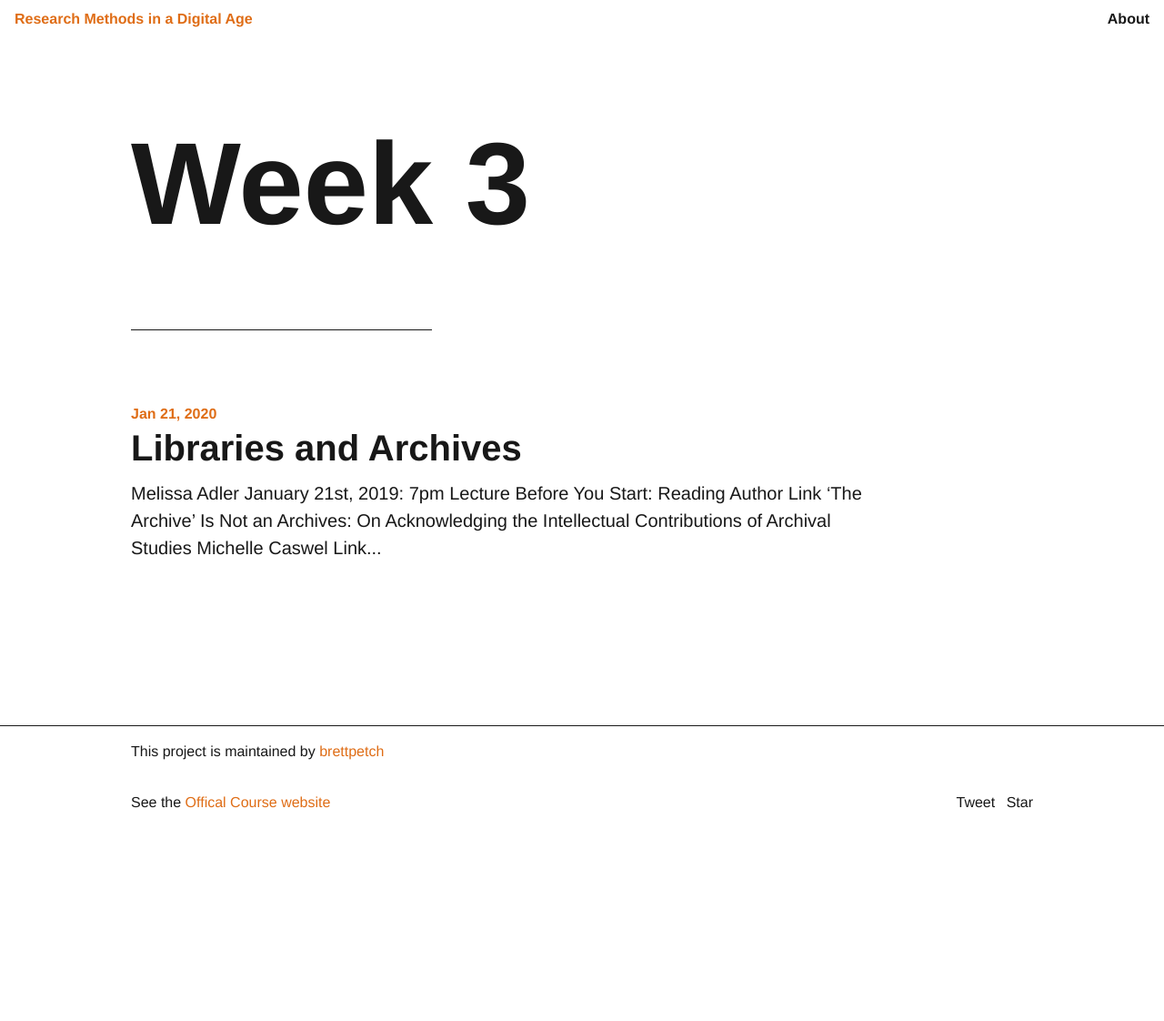
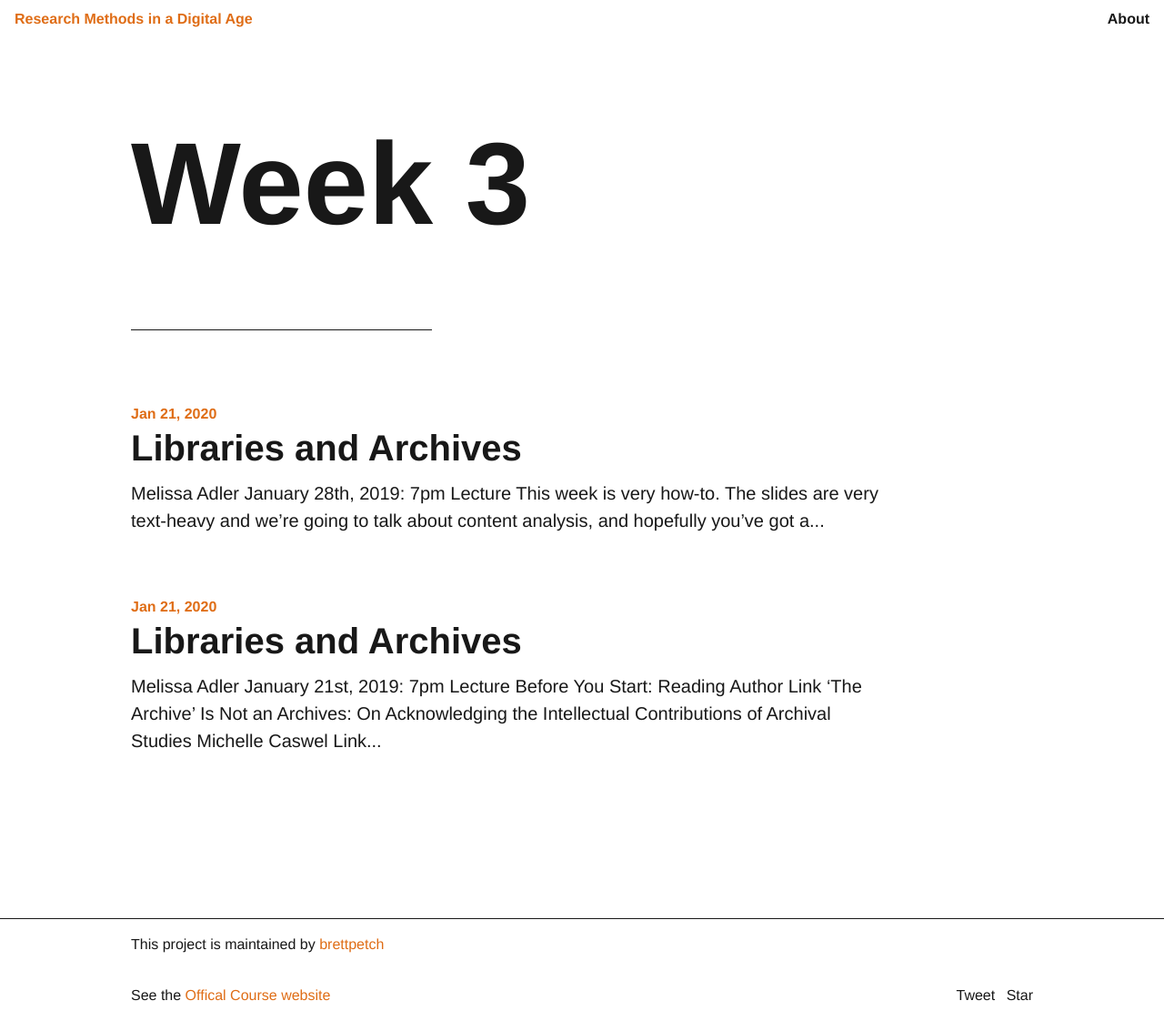
Before and after one commit to brettpetch/MIT-2025, a Jekyll site: the page built from _category/week-3.md, in a window 1280 px wide. Shown: the whole page at 91% size. Built offline with Jekyll 4.4.1, drawn with Linux system fonts in a browser that asks for light colours; comment, search, counter and statistics services are not loaded; before the commit the page ends 910 px from its top, so only the background shows below that; part of the change alters nothing that is shown.

```diff
--- /dev/null
+++ b/_includes/gtmbody.html
@@ -0,0 +1,4 @@
+<!-- Google Tag Manager (noscript) -->
+<noscript><iframe src="https://www.googletagmanager.com/ns.html?id=GTM-TRBV45H"
+height="0" width="0" style="display:none;visibility:hidden"></iframe></noscript>
+<!-- End Google Tag Manager (noscript) -->
--- /dev/null
+++ b/_includes/gtmhead.html
@@ -0,0 +1,7 @@
+<!-- Google Tag Manager -->
+<script>(function(w,d,s,l,i){w[l]=w[l]||[];w[l].push({'gtm.start':
+    new Date().getTime(),event:'gtm.js'});var f=d.getElementsByTagName(s)[0],
+    j=d.createElement(s),dl=l!='dataLayer'?'&l='+l:'';j.async=true;j.src=
+    'https://www.googletagmanager.com/gtm.js?id='+i+dl;f.parentNode.insertBefore(j,f);
+    })(window,document,'script','dataLayer','GTM-TRBV45H');</script>
+    <!-- End Google Tag Manager -->
--- a/_includes/head.html
+++ b/_includes/head.html
@@ -23,5 +23,6 @@
     gtag('config', '{{ site.google_analytics }}');
   </script>
 
+
   <script async defer src="https://buttons.github.io/buttons.js"></script>
 </head>
--- a/_layouts/default.html
+++ b/_layouts/default.html
@@ -2,8 +2,10 @@
 <html>
 
   {% include head.html %}
+  {% include gtmhead.html %}
 
   <body>
+    {% include gtmbody.html %}
 
     {% include header.html %}
 
--- /dev/null
+++ b/_posts/2020-01-28-Lecture-4.md
@@ -0,0 +1,82 @@
+---
+title: Libraries and Archives
+author: Brett Petch
+date: 2020-01-21 19:00:00
+layout: category-post
+categories:
+    - week-3
+    - lecture
+---
+
+#### Melissa Adler
+#### January 28th, 2019: 7pm Lecture
+
+This week is very how-to. The slides are very text-heavy and we're going to talk about content analysis, and hopefully you've got a topic, a question and some literature. Maybe you've started collecting some data. I'm going to tell you what to do until the next chunk, including some coding. Stick around for at least the first 15 minutes of the online refine so you know what to bring to tutorial and so you know how to apply it to what you're doing. Think of it as a language. It takes a bit to get your head into this kind of thinking.
+
+## Content Analysis as a Method
+You may find that there is some qualitative, as well as quantitative process that really resembles close readings. They're broadly conceived, policy documents, you name it. We are systematically analyzing texts. You've already looked at films, advertisements, etc. Instead of analyzing one music video, you're going to look at 20. Find similarities in the set of data, be able to expalin what is going on with it.
+
+Content analysis came out of Media Studies in the post-war era. The OG was interested in Nazi propaganda, and propaganda at large. Looked at how messages were encoded. We branched out from this, and now look closely at texts to see what they're doing and how. It's a way of studying documented human communications. It's unobtrusive. Any place that gets government funding. We are using publicly available content because we are limited. We do not want to do anything such as ethnography, etc. Methods about interacting with other humans will be on the exam because you cannot do it in class.
+
+### The Process:
+#### Initial Immersion
+Fairly standard practice. Doing upclose readings. One of the things about doing the reading is looking at the closeness of the data. We aren't trying to say this is what is true about all of this data, but instead something smaller, local. You're likely already in this intial immersion stage, get a sense of "the pulse of data".
+
+You can then code it, catalogue it. We're coding it: assigning descriptors for chunks of data, whether it be line by line, or by picture, etc. It is an iterative process. You will find that similar things occur throughout your data. You will be able to group this data together, you should be able to interpret it, discover what does it all mean?
+
+#### Memoing
+Think of the data while you're coding, compare, etc. Memoing
+
+## Qualitative content analysis
+You may be reading, etc. then decide to take the project in this direction. Find data that fits this data / this direction. Be in dialogue with yourselves. One of the things that this really resembles is grounded theory: codes, concepts, themes, insights emerge out of the data (are grounded in the data); perhaps you form a conclusion from the data. The less you know about your subject, the better. Best look at the data and encode it. It used to be of the purest of data. This is not the case anymore.
+
+## Validity / Credibility
+Do the conclusions follow from the data? Can we trust your findings? For example, the Buzzfeed piece on Meghan and Kate; how do we know that what we are looking at has to do with gender, race, celebrity status, royalty, etc. How do you know what you're looking at is the driving factor?
+
+## Sampling
+If you're talking about 'All canadian voters' you want to ensure that more than one region is representitive of the populus. You'll find yourself narrowing down. It's not just about your conclusion. If you're looking at 'how british tabloids represent meghan marcle' -> don't just look at the racist ones. If you want to look at it through race -> 'how do british tabloids represent meghan marcle through race'. If you're getting nothing new in data, then you're getting all kinds of things, you may be able to find similar.
+Non-random.
+Purposive: seeking out the best cases for hte study; the data supports the purpose and questions
+Saturation Point: Your data is no longer presenting new information
+
+## Prepare the Data
+Existing texts or transcripts, choice of content must be justified by your question and purpose.
+
+## Unit of analysis
+
+## What content can be analysed?
+
+
+> "Coding means categorizing segments of data with a short name that simultaneously summarizes and accounts for each piece of data. Your codes show how you select, seperate, and sort data to begin an analytic accounting of them"
+- Charmaz, 43
+
+> "Define what is happening in the data and grapple with what it means"
+- 46
+
+## What to look For:
+What is going on?
+What are people doing?
+What is the person saying?
+What are these actions and statements take for granted?
+How do structure and context serve to support, maintain, impede or change...
+
+## Summmarize:
+- Codes can come from theory and explanations 'outside the data'' and / or 'emerge from the data'
+- Coding often starts by being descriptive but needs to become analytical
+- Use "consistent comparative methods" to establish distinctions, find similarities and differences.
+- Any new codes created should be applied to the whole data set (previously coded units of data)
+- Memos should be used to record your thoughts and ideas about your codes during the process -- keep these separate from the codes and data.
+
+Hopefully that makes sense. Let's look at some examples.
+
+## Kate and Meghan.
+The idea of having 4-5 peopel is called intercoding reliability. We're interested in how the details are expressed. We're going to go one by one.
+### Kate
+- Anticipation
+- tenderness and cradling  -- look at text
+- responsible  --  "wrapping up royal duties ahead of maternity leave"
+- william confirms  --  possibly authority, bringing William into the picture (why need will to confirm?)
+- different angles of same day/green outfit  --  not quite sure, but memo.
+
+### Meghan
+-
```
Also changed, not shown: 5 other files.
